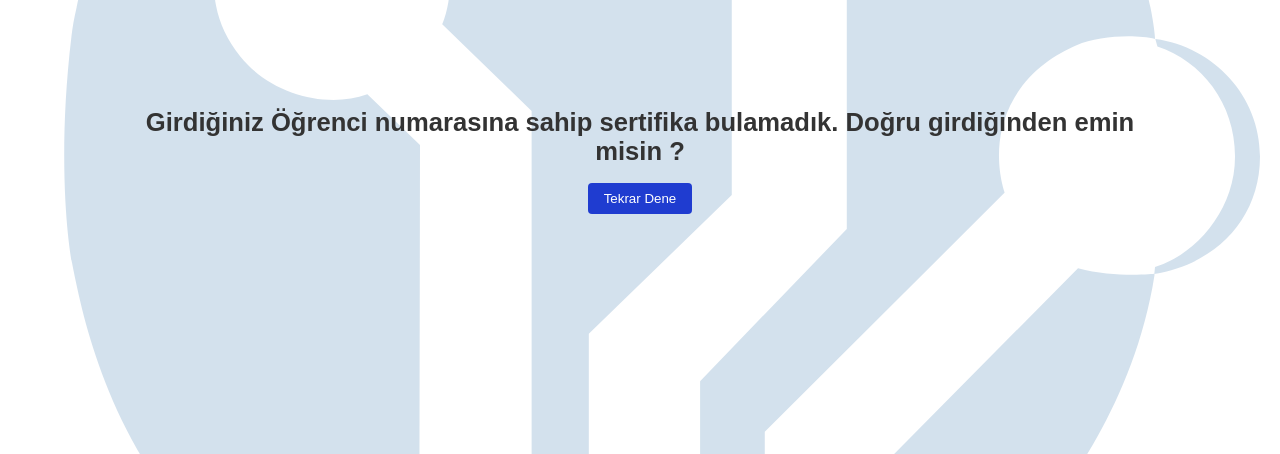
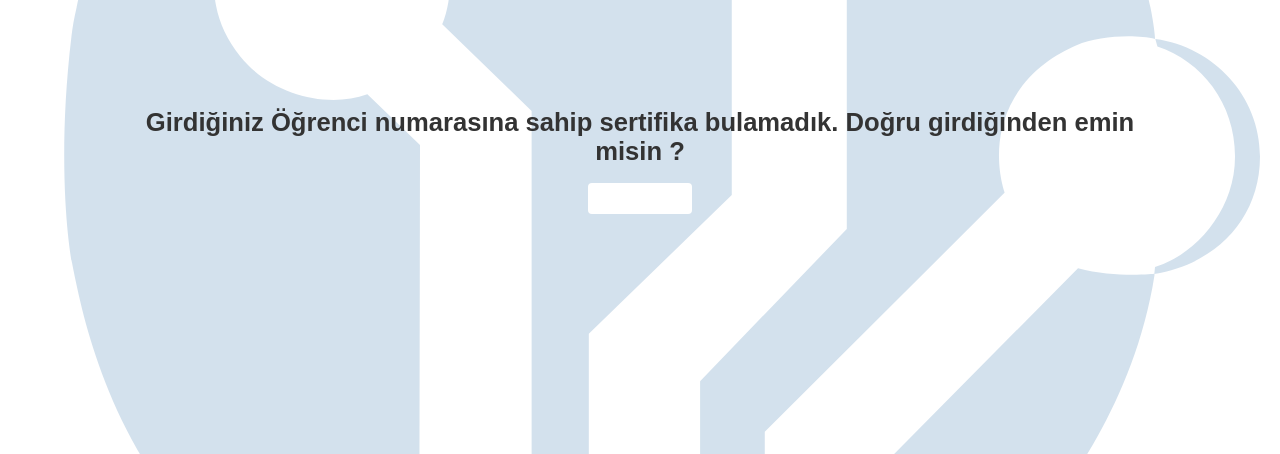
Before and after one commit to kemiseen/site, a Flask app: template templates/not_found.html in a window 1280 px wide. Shown: the part 248-702 px from the top of the page. Run offline with Flask 3, Linux system fonts and the light colour scheme; the template is opened without the code that fills it, so the values that code supplies are empty; some libraries are stand-ins or nearby versions.

Commit message:
Update not_found.css

```diff
--- a/static/css/not_found.css
+++ b/static/css/not_found.css
@@ -17,8 +17,8 @@ body {
 
 button {
     padding: 8px 16px;
-    background-color: var(--primary-color);
-    color: white;
+    background-color: #ffffff;
+    color: black;
     border: none;
     border-radius: 4px;
     cursor: pointer;
@@ -27,7 +27,7 @@ button {
 button:hover {
     background-color: var(--secondary-color);
     color: var(--header-text-color);
-      border-bottom-color: var(--hover-text-color);
+    border-bottom-color: var(--hover-text-color);
   }
 button a{
     color: var(--background-color);
```
